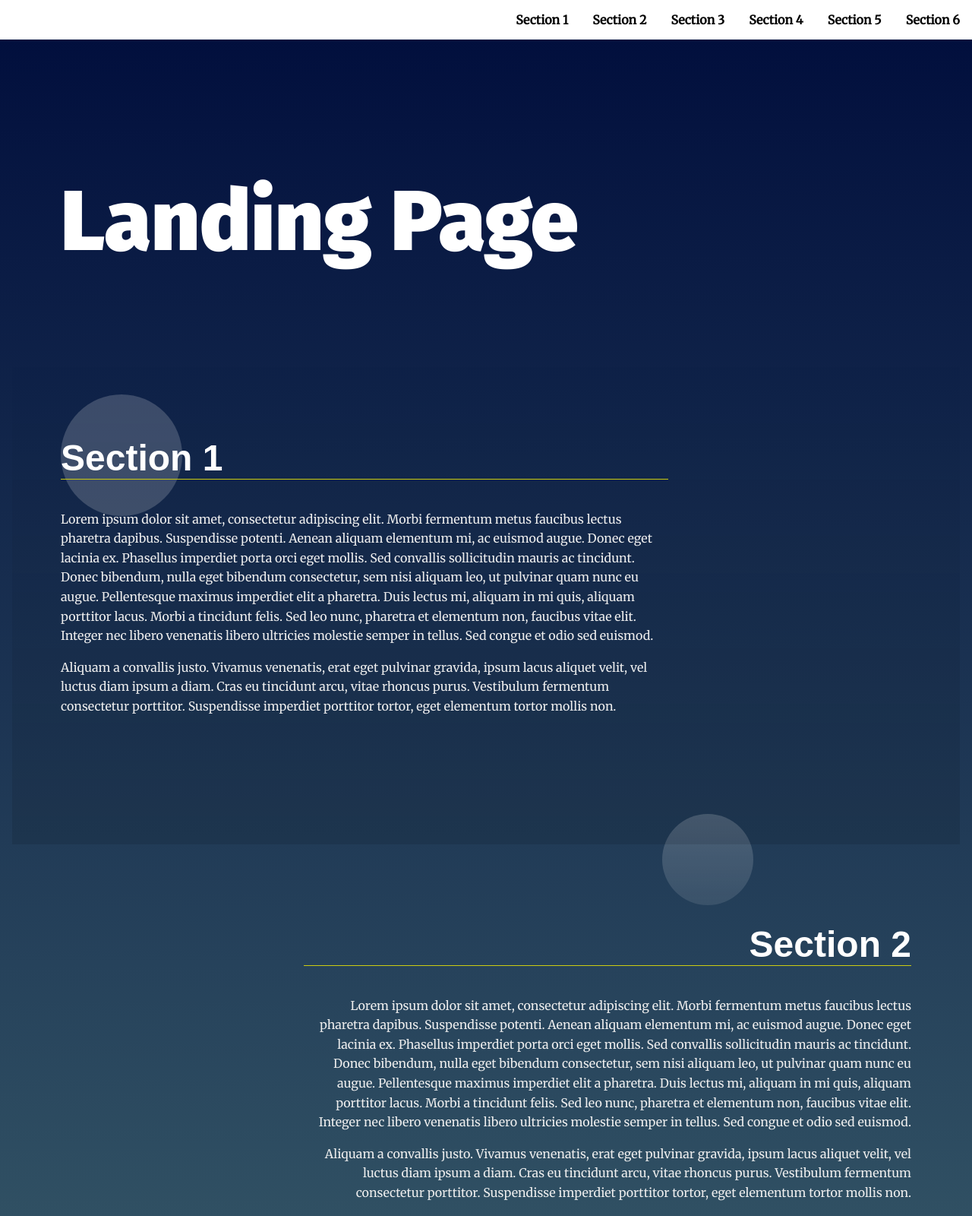
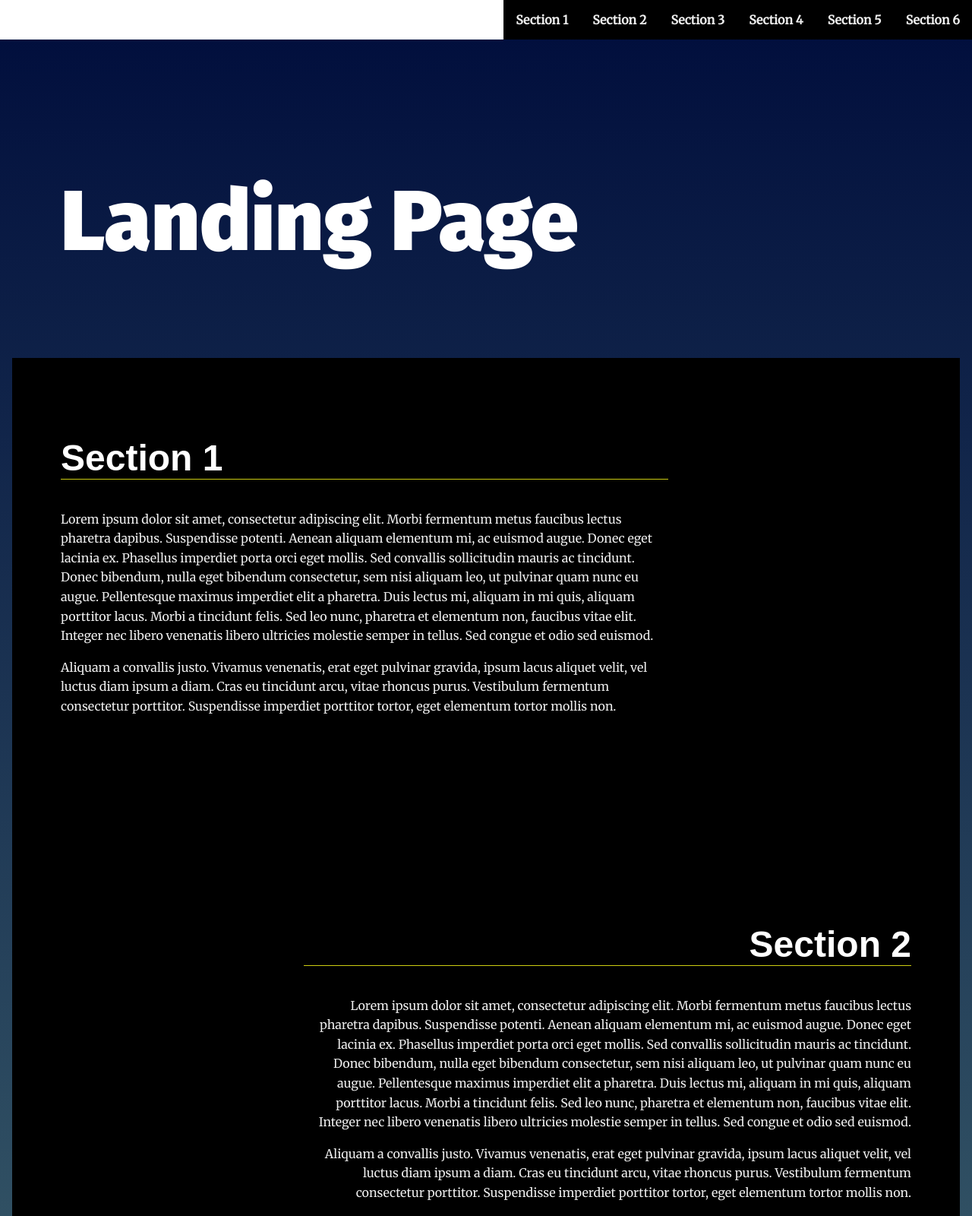
Before and after one commit to hishamkhattab/LandingPage, a plain HTML site: page index.html in a window 1280 px wide. Shown: the top 1600 px of the page at 76% size. Drawn offline with Linux system fonts and the light colour scheme.

Commit message:
adding intersection observer feature

```diff
--- a/css/styles.css
+++ b/css/styles.css
@@ -8,25 +8,27 @@
  *
 */
 
-
 /* ---- Base Rules ---- */
 body {
-    background: rgb(136,203,171);
-    background: linear-gradient(0deg, rgba(136,203,171,1) 0%, rgba(0,13,60,1) 100%);
+  background: rgb(136, 203, 171);
+  background: linear-gradient(
+    0deg,
+    rgba(136, 203, 171, 1) 0%,
+    rgba(0, 13, 60, 1) 100%
+  );
   margin: 0;
-    font-family: 'Merriweather', serif;
+  font-family: "Merriweather", serif;
   color: #fff;
 }
 
-
 /* Typeography General*/
 h1 {
-    font-family: 'Fira Sans', sans-serif;
+  font-family: "Fira Sans", sans-serif;
   font-size: 3em;
   margin: 2em 1rem;
 }
 
-@media only screen and (min-width: 35em){
+@media only screen and (min-width: 35em) {
   h1 {
     font-size: 7em;
     margin: 2em 4rem 1em;
@@ -35,7 +37,7 @@ h1 {
 
 h2 {
   border-bottom: 1px solid #cc1;
-    font-family: 'Oxygen', Sans-Serif;
+  font-family: "Oxygen", Sans-Serif;
   font-size: 3em;
   color: #fff;
 }
@@ -60,7 +62,6 @@ section {
   min-height: 80vh;
 }
 
-
 /* ---- Module Rules ---- */
 
 /* Navigation Styles*/
@@ -72,6 +73,11 @@ section {
 
 .navbar__menu li {
   display: inline-block;
+}
+
+.navbar__menu li a.your-active-class {
+  background-color: #000;
+  color: #eee;
 }
 
 .navbar__menu .menu__link {
@@ -104,10 +110,9 @@ section {
   color: #fff;
 }
 
-.page__footer p{
+.page__footer p {
   color: #fff;
 }
-
 
 /* ---- Theme Rules ---- */
 /* Landing Container Styles */
@@ -116,7 +121,7 @@ section {
   text-align: left;
 }
 
-@media only screen and (min-width: 35em){
+@media only screen and (min-width: 35em) {
   .landing__container {
     max-width: 50em;
     padding: 4em;
@@ -133,7 +138,7 @@ section:nth-of-type(even) .landing__container {
 /* Note that background circles are created with psuedo elements before and after */
 /* Circles appear to be random do to use of :nth-of-type psuedo class */
 section:nth-of-type(odd) .landing__container::before {
-    content: '';
+  content: "";
   background: rgba(255, 255, 255, 0.187);
   position: absolute;
   z-index: -5;
@@ -145,9 +150,13 @@ section:nth-of-type(odd) .landing__container::before {
 }
 
 section:nth-of-type(even) .landing__container::before {
-    content: '';
-    background: rgb(255,255,255);
-    background: linear-gradient(0deg, rgba(255,255,255,.1) 0%, rgba(255,255,255,.2) 100%);
+  content: "";
+  background: rgb(255, 255, 255);
+  background: linear-gradient(
+    0deg,
+    rgba(255, 255, 255, 0.1) 0%,
+    rgba(255, 255, 255, 0.2) 100%
+  );
   position: absolute;
   top: 3em;
   right: 3em;
@@ -160,9 +169,13 @@ section:nth-of-type(even) .landing__container::before {
 }
 
 section:nth-of-type(3n) .landing__container::after {
-    content: '';
-    background: rgb(255,255,255);
-    background: linear-gradient(0deg, rgba(255,255,255,.1) 0%, rgba(255,255,255,.2) 100%);
+  content: "";
+  background: rgb(255, 255, 255);
+  background: linear-gradient(
+    0deg,
+    rgba(255, 255, 255, 0.1) 0%,
+    rgba(255, 255, 255, 0.2) 100%
+  );
   position: absolute;
   right: 0;
   bottom: 0;
@@ -175,9 +188,13 @@ section:nth-of-type(3n) .landing__container::after {
 }
 
 section:nth-of-type(3n + 1) .landing__container::after {
-    content: '';
-    background: rgb(255,255,255);
-    background: linear-gradient(0deg, rgba(255,255,255,.1) 0%, rgba(255,255,255,.2) 100%);
+  content: "";
+  background: rgb(255, 255, 255);
+  background: linear-gradient(
+    0deg,
+    rgba(255, 255, 255, 0.1) 0%,
+    rgba(255, 255, 255, 0.2) 100%
+  );
   position: absolute;
   right: 20vw;
   bottom: -5em;
@@ -189,13 +206,18 @@ section:nth-of-type(3n + 1) .landing__container::after {
   transition: ease 0.5s all;
 }
 
-
 /* ---- Theme State Rules ---- */
 /* Section Active Styles */
 /* Note: your-active-class class is applied through javascript. You should update the class here and in the index.html to what you set in your javascript file.  */
 section.your-active-class {
-    background: rgb(0, 0, 0);
-    background: linear-gradient(0deg, rgba(0, 0, 0, 0.1) 0%, rgba(0, 0, 0, 0) 100%);
+  /* background: rgb(0, 0, 0);
+  background: linear-gradient(
+    0deg,
+    rgba(0, 0, 0, 0.1) 0%,
+    rgba(0, 0, 0, 0) 100%
+  ); */
+  background-color: #000;
+  color: #eee;
 }
 
 section.your-active-class .landing__container::before {
@@ -211,13 +233,16 @@ section.your-active-class .landing__container::after {
 /* Section Active Styles Keyframe Animations */
 @keyframes rotate {
   from {
-		transform: rotate(0deg)
-		           translate(-1em)
-		           rotate(0deg);
+    transform: rotate(0deg) translate(-1em) rotate(0deg);
   }
   to {
-		transform: rotate(360deg)
-		           translate(-1em)
-		           rotate(-360deg);
+    transform: rotate(360deg) translate(-1em) rotate(-360deg);
   }
 }
+
+/****/
+.togList {
+  color: red;
+  /* font-size: 20px; */
+  text-transform: uppercase;
+}
--- a/js/app.js
+++ b/js/app.js
@@ -31,7 +31,16 @@ const docFragment = document.createDocumentFragment();
 * Start Helper Functions
  *
 */
-/**creating the navigation bar*/
+
+
+
+/**
+ * End Helper Functions
+ * Begin Main Functions
+ *
+*/
+
+// build the nav
 for (let section of sections) {
 
     let sectionName = section.dataset.nav;
@@ -44,6 +53,8 @@ for (let section of sections) {
     anchor.setAttribute("href", `#${sectionID}`);
     anchor.classList.add("menu__link");
 
+    /**Link the list with its respective section, to trigger the active class*/
+    anchor.setAttribute("id", sectionID);
     list.appendChild(anchor);
 
     docFragment.appendChild(list);
@@ -52,17 +63,41 @@ for (let section of sections) {
 /**appending the created listed menu to the dom */
 listContainer.appendChild(docFragment);
 
-/**
- * End Helper Functions
- * Begin Main Functions
- *
-*/
-
-// build the nav
-
 
 // Add class 'active' to section when near top of viewport
 
+/** using intersection observer API to detect when the section is in viewport and add active classes
+ * and when the section leave viewport, remove active classes
+ */
+
+/**Adding option for intersection observer
+ * when 70% of the section is in the viewport fire the observe function
+   */
+const sectioOptions = {
+    threshold: 0.7
+};
+
+/**Creating an instance of  IntersectionObserver class*/
+const sectionObserver = new IntersectionObserver(function (entries) {
+    entries.forEach(entry => {
+        let anchor = document.getElementById(entry.target.id);
+        if (!entry.isIntersecting) {
+            /** if the target section is not in the viewport,
+             * remove active class from section and from related link */
+            entry.target.classList.remove("your-active-class");
+            anchor.classList.remove("your-active-class")
+        } else {
+            /** else add active class from section and from related link */
+            entry.target.classList.add("your-active-class");
+            anchor.classList.add("your-active-class")
+        }
+    })
+}, sectioOptions)
+
+/**Iterate through all section to fire intersection observer to each one of them */
+for (let section of sections) {
+    sectionObserver.observe(section)
+}
 
 // Scroll to anchor ID using scrollTO event
 
```
Lines whose indentation alone changed are shown as unchanged.
